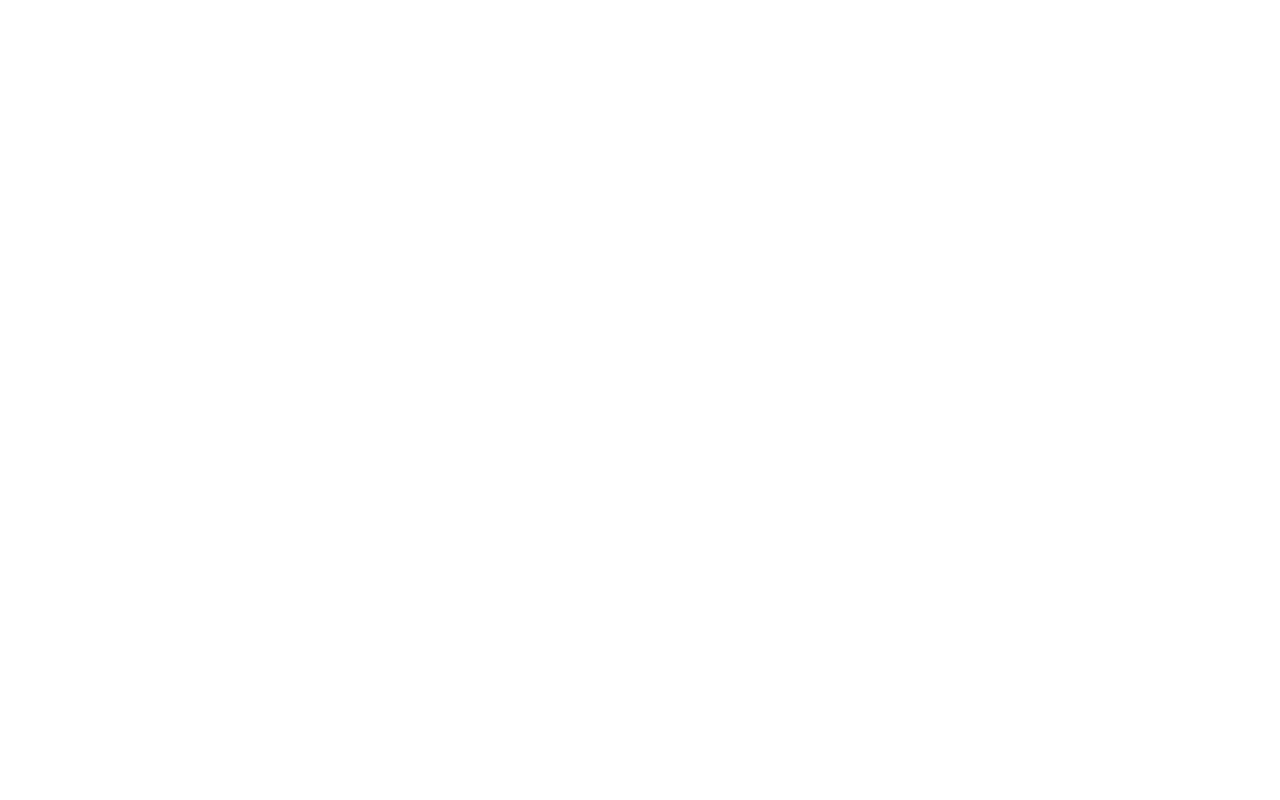
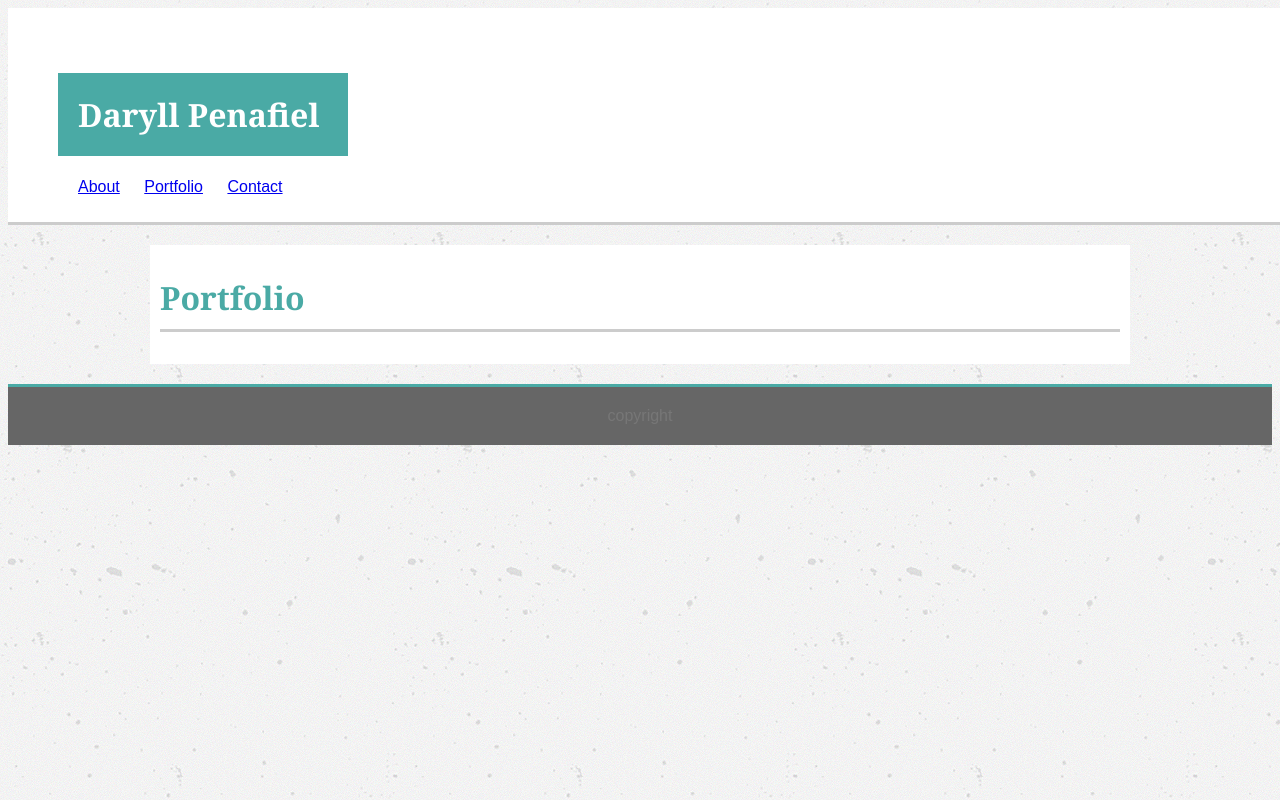
Before and after one commit to daryllpenafiel/Basic-Portfolio, a plain HTML site: page portfolio.html in a window 1280 px wide. Drawn offline with Linux system fonts and the light colour scheme; files that its build step writes are made by us from their sources.

Commit message:
added html for portfolio and contact

```diff
--- a/assets/css/style.css
+++ b/assets/css/style.css
@@ -38,7 +38,7 @@ footer {
     padding: 20px;
 }
 
-.about-me {
+.main-content {
     width: 960px;
     margin: auto;
     background-color: #ffffff;
@@ -46,7 +46,7 @@ footer {
     padding: 10px;
 }
 
-.about-me h1 {
+.main-content h1 {
     color:#4aaaa5;
     font-family: 'Georgia', Times, 'Times New Roman', serif;
     border-bottom:#cccccc 3px solid;
--- a/portfolio.html
+++ b/portfolio.html
@@ -2,10 +2,27 @@
 <html>
 
 <head>
-    <title>HW-Wireframe</title>
+    <title>Portfolio</title>
     <meta charset="UTF-8">
-    <link href="style.css" rel="stylesheet">
+    <link href="assets/css/style.css" rel="stylesheet">
 </head>
 
-<body></body>
+<header>
+    <ul class="nav-items">
+        <li><h1 class="name">Daryll Penafiel</h1></li>
+        <li><a href="index.html">About</a></li>
+        <li><a href="portfolio.html">Portfolio</a></li>
+        <li><a href="contact.html">Contact</a></li>
+    </ul>
+</header>
+
+<div class="main-content">
+    <h1> Portfolio</h1>
+
+</div>
+
+<footer>
+    copyright
+</footer>
+
 </html>
```
Also changed, not shown: contact.html (+20 -3 lines), index.html (+4 -4 lines).
